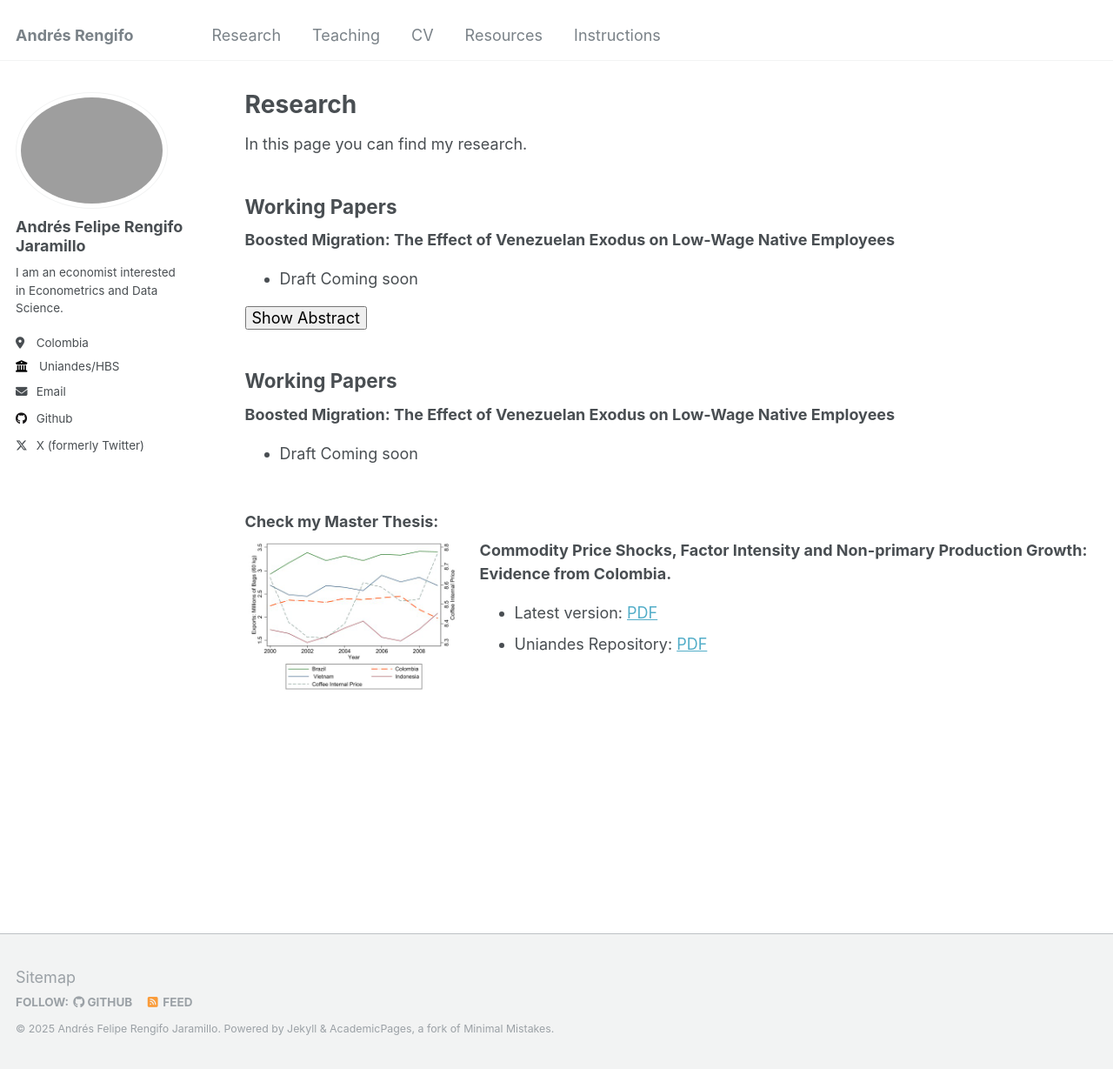
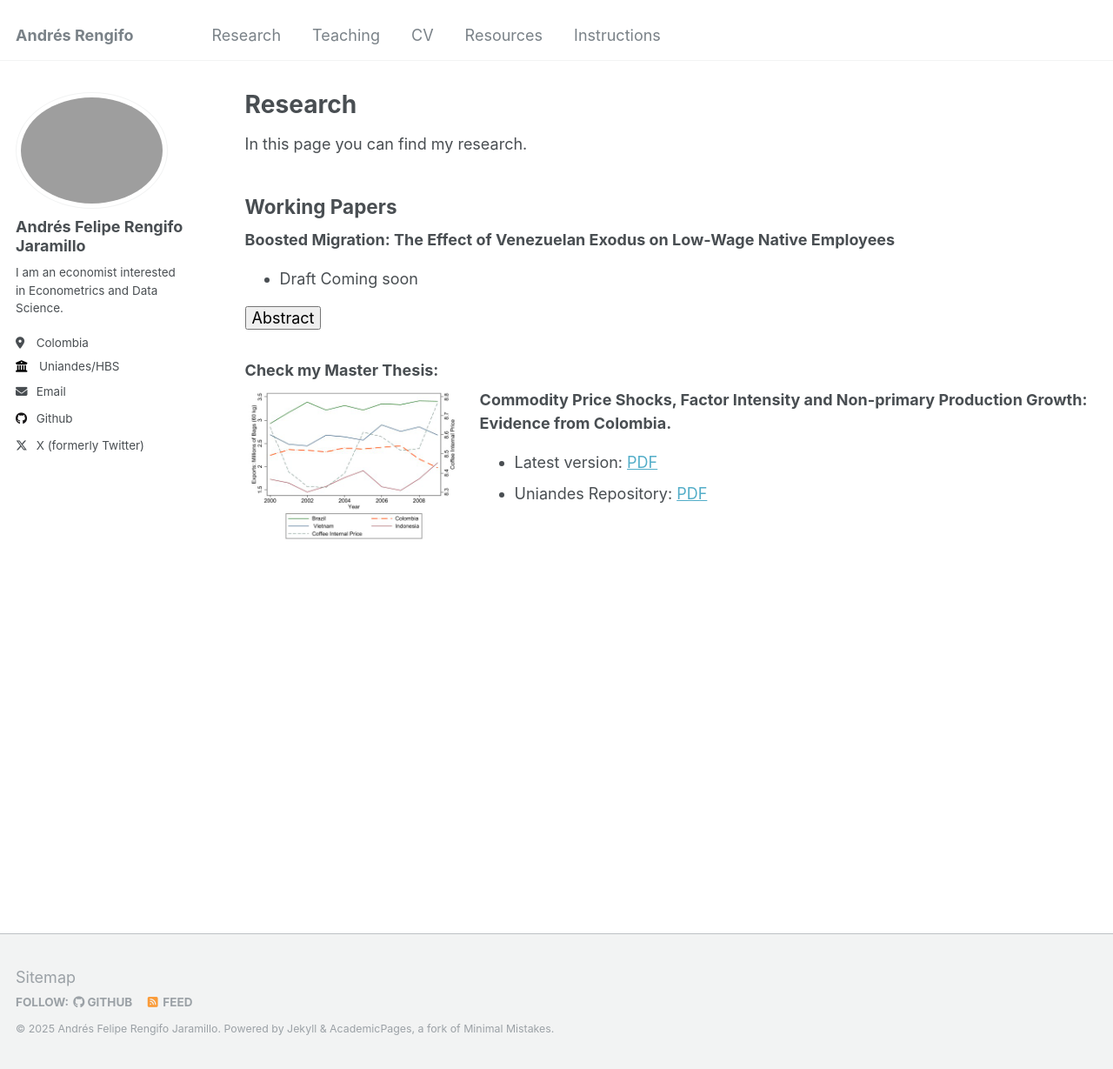
Before and after one commit to RengifoAndres/RengifoAndres.github.io, a Jekyll site: the page built from _pages/Research.md, in a window 1280 px wide and 1229 px high. Shown: the whole window at 87% size. Built offline with Jekyll 4.4.1, drawn with Linux system fonts in a browser that asks for light colours.

Commit message:
Update Research.md

```diff
--- a/_pages/Research.md
+++ b/_pages/Research.md
@@ -17,7 +17,7 @@ In this page you can find my research.
       <li>Draft Coming soon</li>
     </ul>
     <!-- Button to toggle abstract -->
-    <button class="toggle-button" onclick="toggleAbstract(this, 'abstract1')">Show Abstract</button>
+    <button class="toggle-button" onclick="toggleAbstract(this, 'abstract1')">Abstract</button>
 
     <!-- Abstract content -->
     <div id="abstract1" class="abstract-content" style="display: none; margin-top: 10px;">
@@ -40,17 +40,6 @@ In this page you can find my research.
     }
 </script>
 
-## Working Papers
-
-<div style="display: flex; align-items: flex-start; margin-bottom: 20px;">
-  <div>
-    <strong>Boosted Migration: The Effect of Venezuelan Exodus on Low-Wage Native Employees</strong><br>
- <ul>
-      <li>Draft Coming soon</li>
-    </ul>
-  </div>
-</div>
-
 ### Check my Master Thesis:
 <div style="display: flex; align-items: flex-start; margin-bottom: 20px;">
   <img src="/images/research_images/exclution_r.jpg" alt="Image related to Commodity Price Shocks" style="width: 250px; height: auto; margin-right: 20px;">
```
